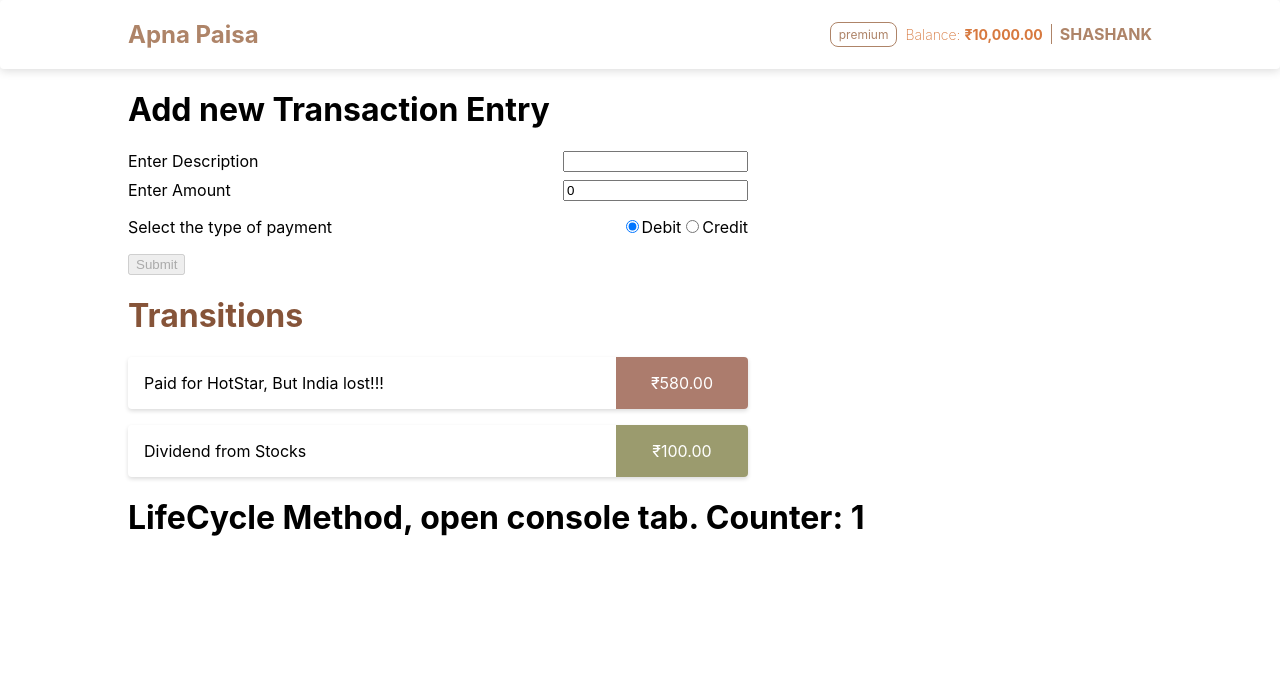
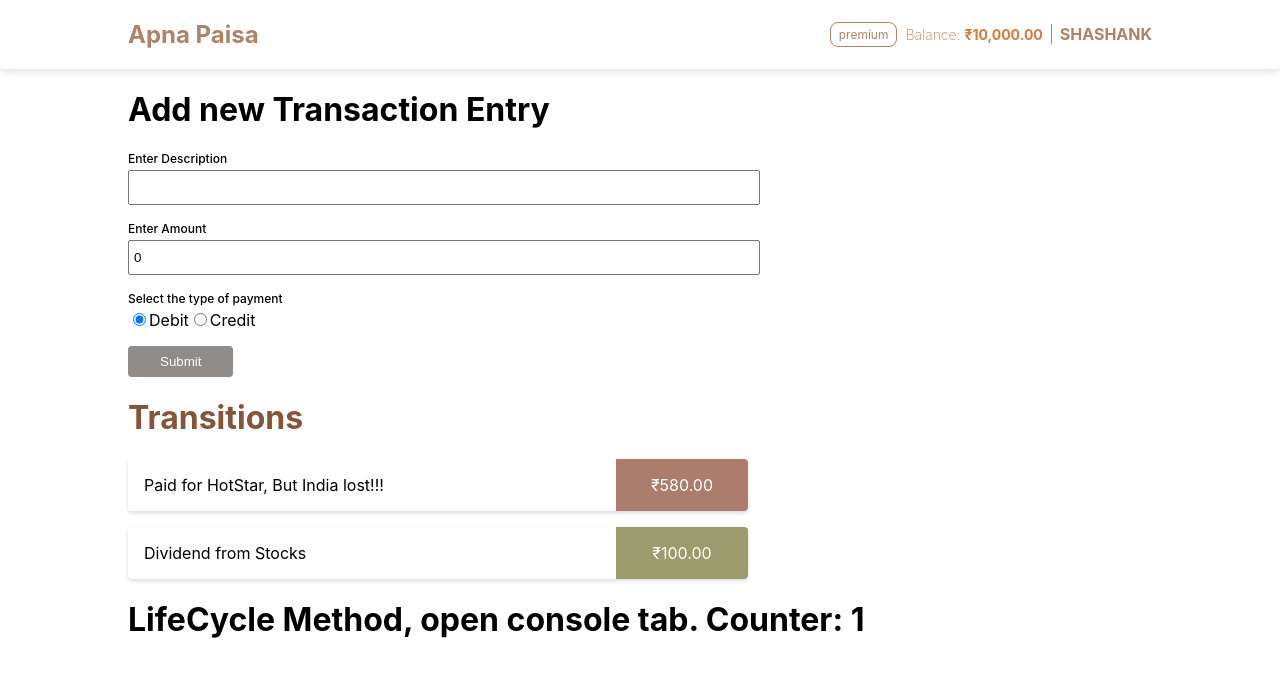
Before and after one commit to shashankshetty1996/Apna-paisa, a React (Create React App) app: page / in a window 1280 px wide. Shown: the top 676 px of the page. Built offline with nearby package versions, Linux system fonts and the light colour scheme.

Commit message:
Component extraction

```diff
--- /dev/null
+++ b/src/common/button/Button.css
@@ -0,0 +1,22 @@
+.btn {
+	background-color: #ae8468;
+	color: #fff;
+	padding: 8px 32px;
+	border-radius: 4px;
+	border: none;
+	outline: none;
+	cursor: pointer;
+}
+
+.btn:hover:not(.disabled) {
+	background-color: #9c7154;
+}
+
+.btn.disabled {
+	background-color: #8f8c8a;
+	cursor: no-drop;
+}
+
+.btn.btn-block {
+	width: 100%;
+}
--- /dev/null
+++ b/src/common/button/Button.js
@@ -0,0 +1,36 @@
+import "./Button.css";
+
+export default function Button(props) {
+	const {
+		children,
+		onClick,
+		className = "",
+		type = "button",
+		disabled = false,
+		block = false,
+	} = props;
+
+	let containerClassName = `btn`;
+
+	if (disabled) {
+		containerClassName += ` disabled`;
+	}
+	if (block) {
+		containerClassName += ` btn-block`;
+	}
+
+	if (className) {
+		containerClassName += ` ${className}`;
+	}
+
+	return (
+		<button
+			className={containerClassName}
+			onClick={onClick}
+			disabled={disabled}
+			type={type}
+		>
+			{children}
+		</button>
+	);
+}
--- /dev/null
+++ b/src/common/form-element/FormElement.css
@@ -0,0 +1,14 @@
+.form-group {
+	display: flex;
+	flex-direction: column;
+}
+
+.form-group .form-label {
+	font-size: 12px;
+	font-weight: 500;
+	margin: 0 0 4px;
+}
+
+.form-group .form-element {
+	margin: 0;
+}
--- /dev/null
+++ b/src/common/form-element/FormElement.js
@@ -0,0 +1,23 @@
+import "./FormElement.css";
+
+export default function FormElement(props) {
+	const {
+		children,
+		label,
+		name = "",
+		className = "",
+		labelClassName = "",
+	} = props;
+
+	const containerClassName = `form-group ${className}`;
+	const labelClass = `form-label ${labelClassName}`;
+
+	return (
+		<div className={containerClassName}>
+			<label htmlFor={name} className={labelClass}>
+				{label}
+			</label>
+			<div className="form-element">{children}</div>
+		</div>
+	);
+}
--- /dev/null
+++ b/src/common/input/Input.css
@@ -0,0 +1,4 @@
+.input {
+	width: 100%;
+	padding: 8px 4px;
+}
--- /dev/null
+++ b/src/common/input/Input.js
@@ -0,0 +1,25 @@
+import "./Input.css";
+
+export default function Input(props) {
+	const {
+		value,
+		onChange,
+		type = "text",
+		placeholder = "",
+		name = "",
+		className = "",
+	} = props;
+
+	const containerClassName = `input ${className}`;
+
+	return (
+		<input
+			className={containerClassName}
+			type={type}
+			name={name}
+			value={value}
+			onChange={onChange}
+			placeholder={placeholder}
+		/>
+	);
+}
--- a/src/components/transaction-form/TransactionForm.css
+++ b/src/components/transaction-form/TransactionForm.css
@@ -3,6 +3,6 @@
 	max-width: 620px;
 }
 
-.transaction-form form div {
-	margin: 8px 0;
+.transaction-form form .form-container {
+	margin: 16px 0;
 }
--- a/src/components/transaction-form/TransactionFrom.js
+++ b/src/components/transaction-form/TransactionFrom.js
@@ -1,4 +1,8 @@
 import { Component } from "react";
+
+import Button from "../../common/button/Button";
+import FormElement from "../../common/form-element/FormElement";
+import Input from "../../common/input/Input";
 
 import "./TransactionForm.css";
 
@@ -46,27 +50,36 @@ class TransactionForm extends Component {
 			<div className="transaction-form">
 				<h1>Add new Transaction Entry</h1>
 				<form autoComplete="off">
-					<div className="flex items-center justify-between">
-						<label htmlFor="desc">Enter Description</label>
-						<input
+					<FormElement
+						label="Enter Description"
+						name="description"
+						className="form-container"
+					>
+						<Input
 							type="text"
 							name="desc"
 							value={this.state.description}
 							onChange={this.descriptionUpdate}
 						/>
-					</div>
-					<div className="flex items-center justify-between">
-						<label htmlFor="amount">Enter Amount</label>
-						<input
+					</FormElement>
+					<FormElement
+						label="Enter Amount"
+						name="amount"
+						className="form-container"
+					>
+						<Input
 							type="number"
 							name="amount"
 							value={this.state.amount}
 							onChange={this.updateAmount}
 						/>
-					</div>
-					<div className="flex items-center justify-between">
-						<label htmlFor="type">Select the type of payment</label>
-						<div>
+					</FormElement>
+
+					<FormElement
+						label="Select the type of payment"
+						name="type"
+						className="form-container"
+					>
 						<label>
 							<input
 								type="radio"
@@ -86,11 +99,10 @@ class TransactionForm extends Component {
 							/>
 							Credit
 						</label>
-						</div>
-					</div>
-					<button type="submit" onClick={this.handleForm} disabled={btnDisable}>
+					</FormElement>
+					<Button type="submit" onClick={this.handleForm} disabled={btnDisable}>
 						Submit
-					</button>
+					</Button>
 				</form>
 			</div>
 		);
```
Also changed, not shown: 1 other file (tests, documents, lock files or other folders). Lines whose indentation alone changed are shown as unchanged.
